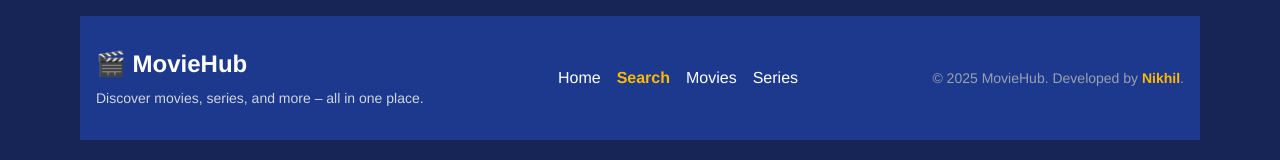
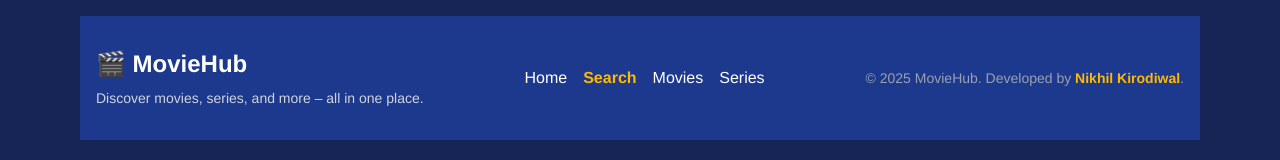
Before and after one commit to nikhilkirodiwal/Movie-Hub, a React (Vite) app: page /search in a window 1280 px wide. Shown: the part 439-599 px from the top of the page. Built offline with nearby package versions, Linux system fonts and the light colour scheme; no server answers.

Commit message:
Update Footer.jsx

```diff
--- a/src/components/Footer.jsx
+++ b/src/components/Footer.jsx
@@ -38,7 +38,7 @@ const Footer = () => {
         {/* Developer Credit */}
         <div className="text-center text-sm text-gray-400">
           © {new Date().getFullYear()} MovieHub. Developed by{" "}
-          <span className="text-amber-400 font-semibold">Nikhil</span>.
+          <span className="text-amber-400 font-semibold">Nikhil Kirodiwal</span>.
         </div>
       </div>
     </footer>
```
